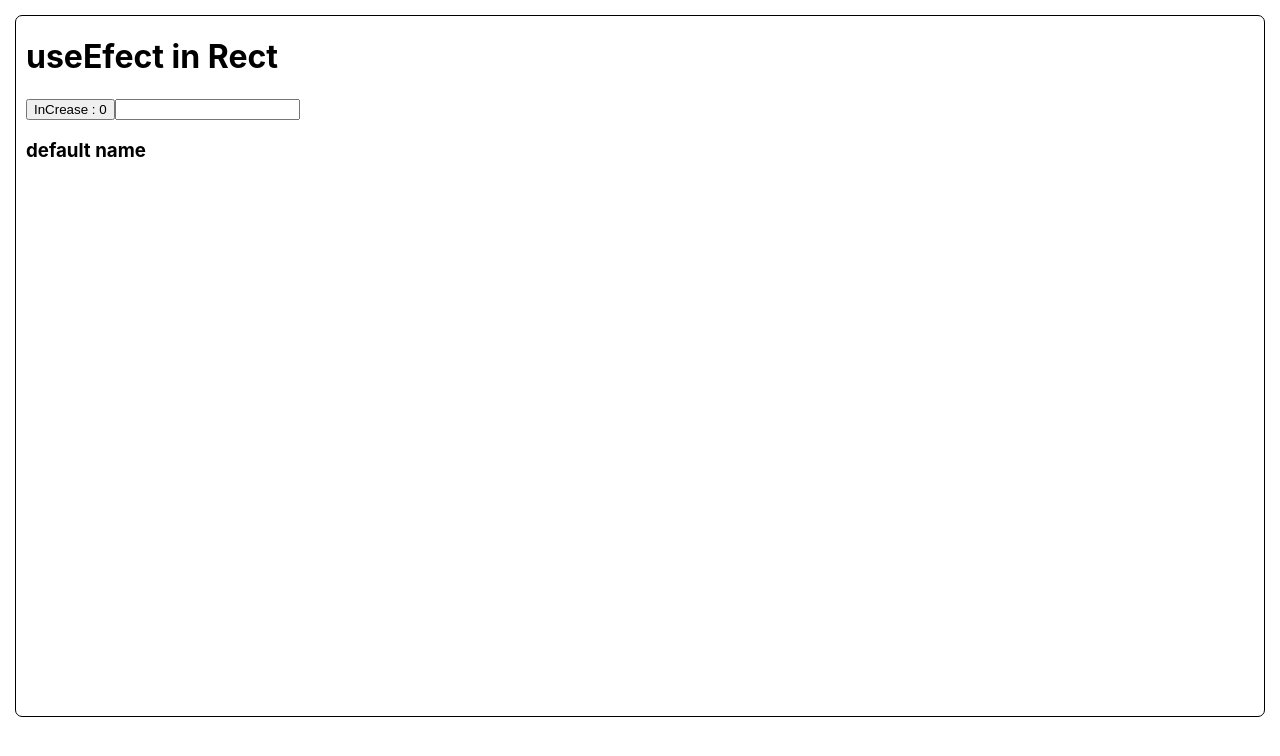
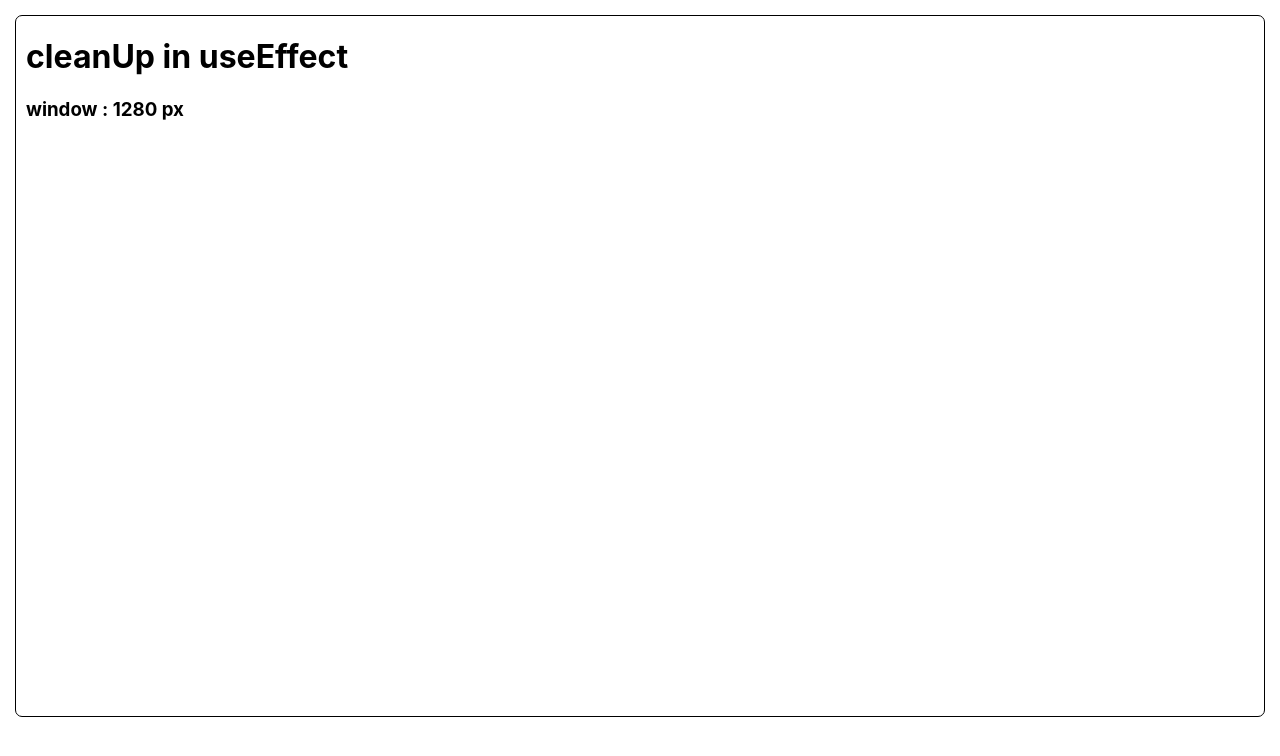
Before and after one commit to BehrangHaghdoust/React-part2, a React (Create React App) app: page / in a window 1280 px wide. Shown: the top 756 px of the page. Built offline with nearby package versions, Linux system fonts and the light colour scheme.

Commit message:
cleanup in useEffect

```diff
--- a/src/Components/App.jsx
+++ b/src/Components/App.jsx
@@ -9,22 +9,28 @@ import {useState, useEffect} from 'react';
 
 function App() {
 
-const [count , setCount] = useState(0);
-const [name ,setName] =useState('default name ')
+const [size , setSize] = useState(window.innerWidth);
 
+const checkSize = ()=> {
+   setSize ((window.innerWidth));
+
+}
 
 useEffect(()=> {
-  console.log("trigger use effect");
-},[count])
-// we put a empty array as a argumet to useEffect in order to our state be render just for one time
-// if we put a item in array our useEffect be rerender for just that item
+   window.addEventListener('resize' , checkSize);
+
+   return ()=>{
+    window.removeEventListener('resize' , checkSize);
+    //after return we try cleanup useEffect in order to prevent rerender
+    // here we can use [] , in order to do that also
+  }
+})
+
   return (
     <div className="App">
-      <h1>useEfect in Rect</h1>
+      <h1>cleanUp in useEffect</h1>
 
-<button onClick={()=> setCount(count + 1)}>InCrease : {count}</button>
-<input type="text" onChange={(e)=> setName(e.target.value)} />
-<h3>{name}</h3>
+      <h3>window : {size} px </h3>
 
 
 
```
